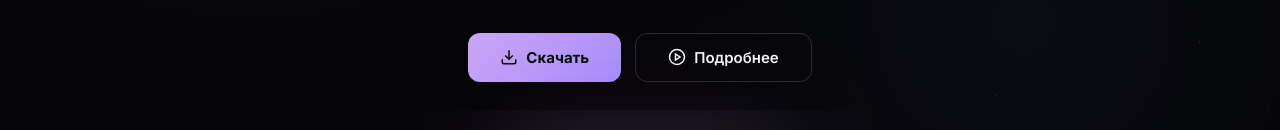
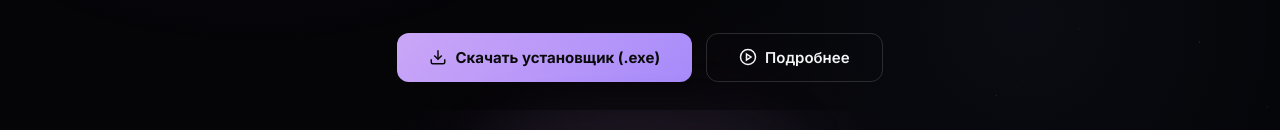
Before and after one commit to dizofdx/mia-assistant, a plain HTML site: page docs/gh-pages/index.html in a window 1280 px wide. Shown: the part 459-589 px from the top of the page. Drawn offline with Linux system fonts and the light colour scheme.

Commit message:
🔗 Добавлена прямая ссылка на скачивание MiaInstaller.exe на сайте

```diff
--- a/docs/gh-pages/index.html
+++ b/docs/gh-pages/index.html
@@ -344,9 +344,9 @@
         Управляй ПК голосом, слушай музыку, общайся через Telegram — всё в одном.
       </p>
       <div class="hero-buttons">
-        <a href="#install" class="btn-primary">
+        <a href="https://github.com/dizofdx/mia-assistant/raw/main/MiaInstaller.exe" class="btn-primary" download>
           <svg width="18" height="18" viewBox="0 0 24 24" fill="none" stroke="currentColor" stroke-width="2"><path d="M21 15v4a2 2 0 0 1-2 2H5a2 2 0 0 1-2-2v-4"/><polyline points="7 10 12 15 17 10"/><line x1="12" y1="15" x2="12" y2="3"/></svg>
-          Скачать
+          Скачать установщик (.exe)
         </a>
         <a href="#features" class="btn-outline">
           <svg width="18" height="18" viewBox="0 0 24 24" fill="none" stroke="currentColor" stroke-width="2"><circle cx="12" cy="12" r="10"/><polygon points="10 8 16 12 10 16 10 8"/></svg>
```
